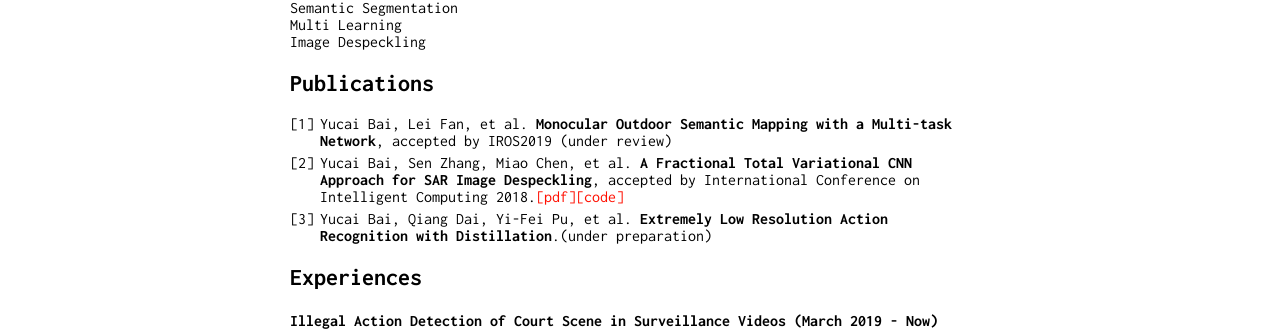
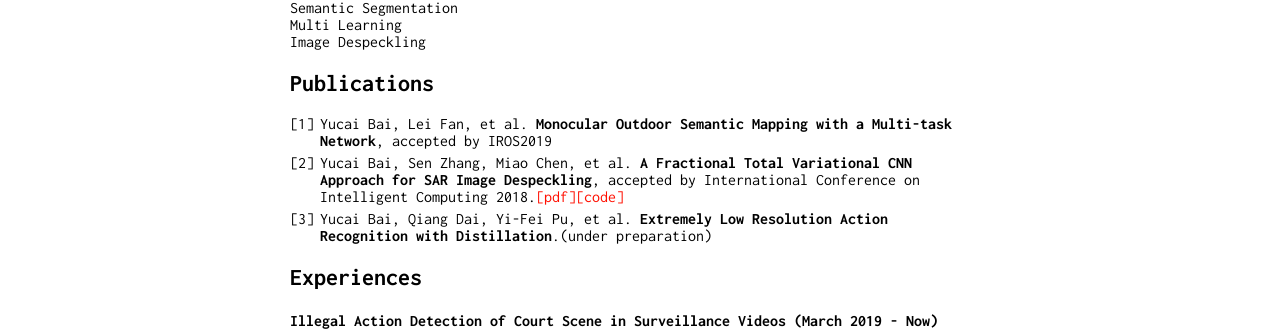
Before and after one commit to RaymondByc/raymondbyc-github.io, a Jekyll site: the page built from index.md, in a window 1280 px wide. Shown: the part 662-993 px from the top of the page. Built offline with Jekyll 4.4.1, drawn with Linux system fonts in a browser that asks for light colours; our own code applies the rules of GitHub Pages for plain Markdown files.

Commit message:
index update.

```diff
--- a/index.md
+++ b/index.md
@@ -31,7 +31,7 @@ Multi Learning
 Image Despeckling
 
 ## Publications
-1. Yucai Bai, Lei Fan, et al. __Monocular Outdoor Semantic Mapping with a Multi-task Network__, accepted by IROS2019 (under review)
+1. Yucai Bai, Lei Fan, et al. __Monocular Outdoor Semantic Mapping with a Multi-task Network__, accepted by IROS2019
 2. Yucai Bai, Sen Zhang, Miao Chen, et al. __A Fractional Total Variational CNN Approach for SAR Image Despeckling__, accepted by International Conference on Intelligent Computing 2018.[\[pdf\]](https://link.springer.com/chapter/10.1007/978-3-319-95957-3_46)[\[code\]](https://github.com/RaymondByc/FID-CNN)
 3. Yucai Bai, Qiang Dai, Yi-Fei Pu, et al. __Extremely Low Resolution Action Recognition with Distillation__.(under preparation)
 
```
